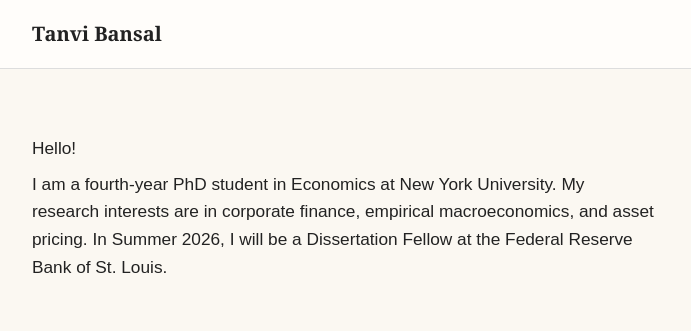
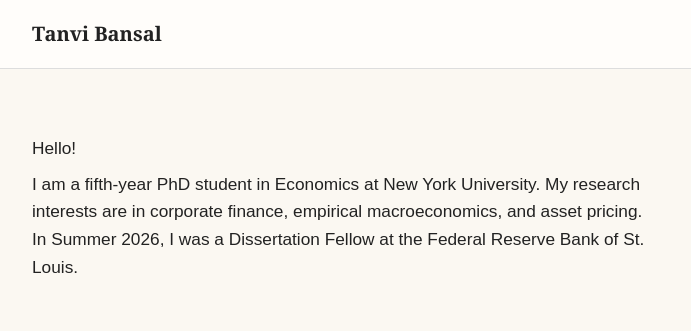
Before and after one commit to tanvitbansal/tanvitbansal.github.io, a plain HTML site: page index.html in a window 1280 px wide. Shown: the top 331 px of the page, 160-851 px from the left. Drawn offline with Linux system fonts and the light colour scheme.

Commit message:
Update student year and fellowship status in bio

```diff
--- a/index.html
+++ b/index.html
@@ -291,9 +291,9 @@
         <div>
           <p class="intro">
             <span class="intro-greeting">Hello!</span>
-            I am a fourth-year PhD student in Economics at New York University. My
+            I am a fifth-year PhD student in Economics at New York University. My
             research interests are in corporate finance, empirical macroeconomics, and
-            asset pricing. In Summer 2026, I will be a Dissertation Fellow at the
+            asset pricing. In Summer 2026, I was a Dissertation Fellow at the
             Federal Reserve Bank of St. Louis.
           </p>
         </div>
```
